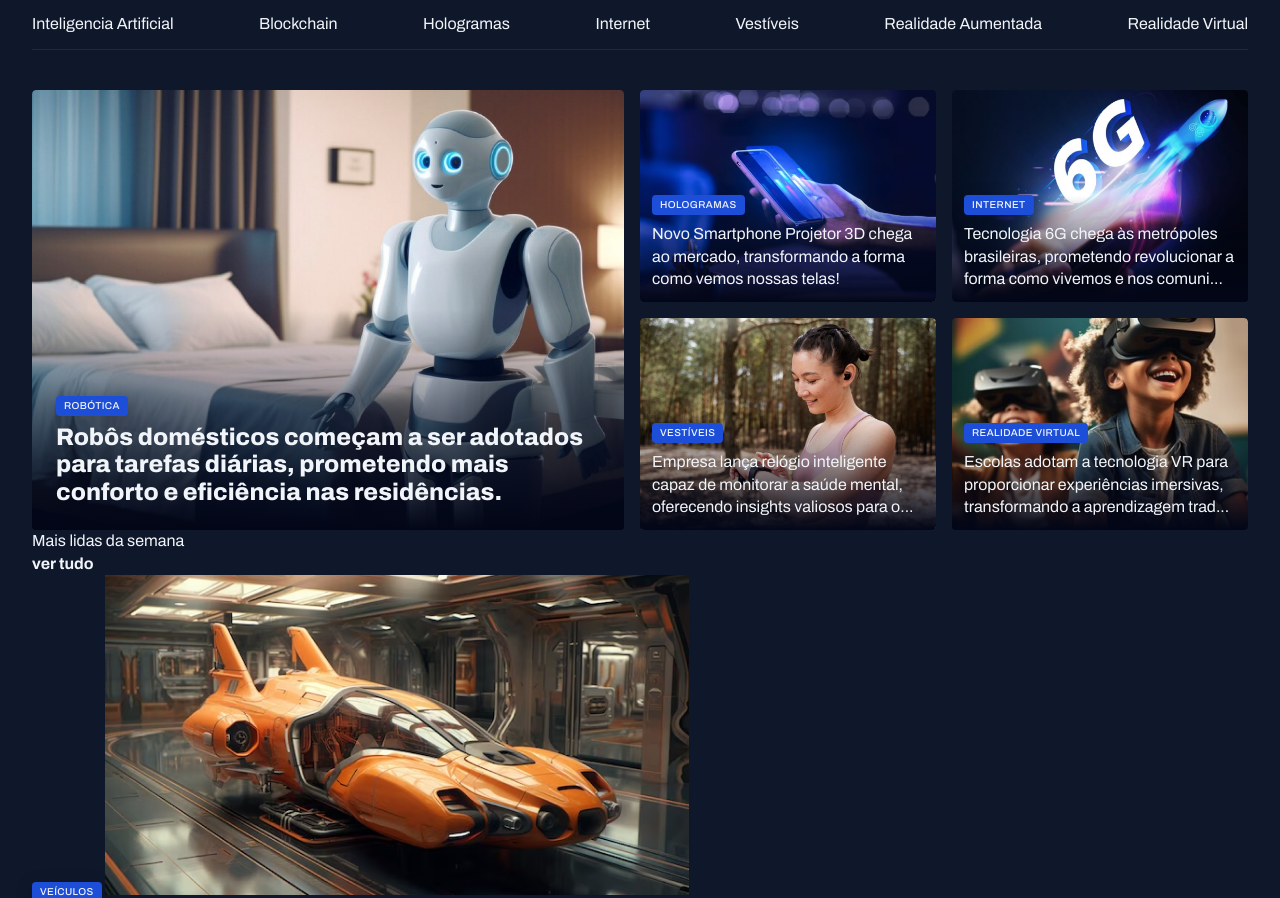
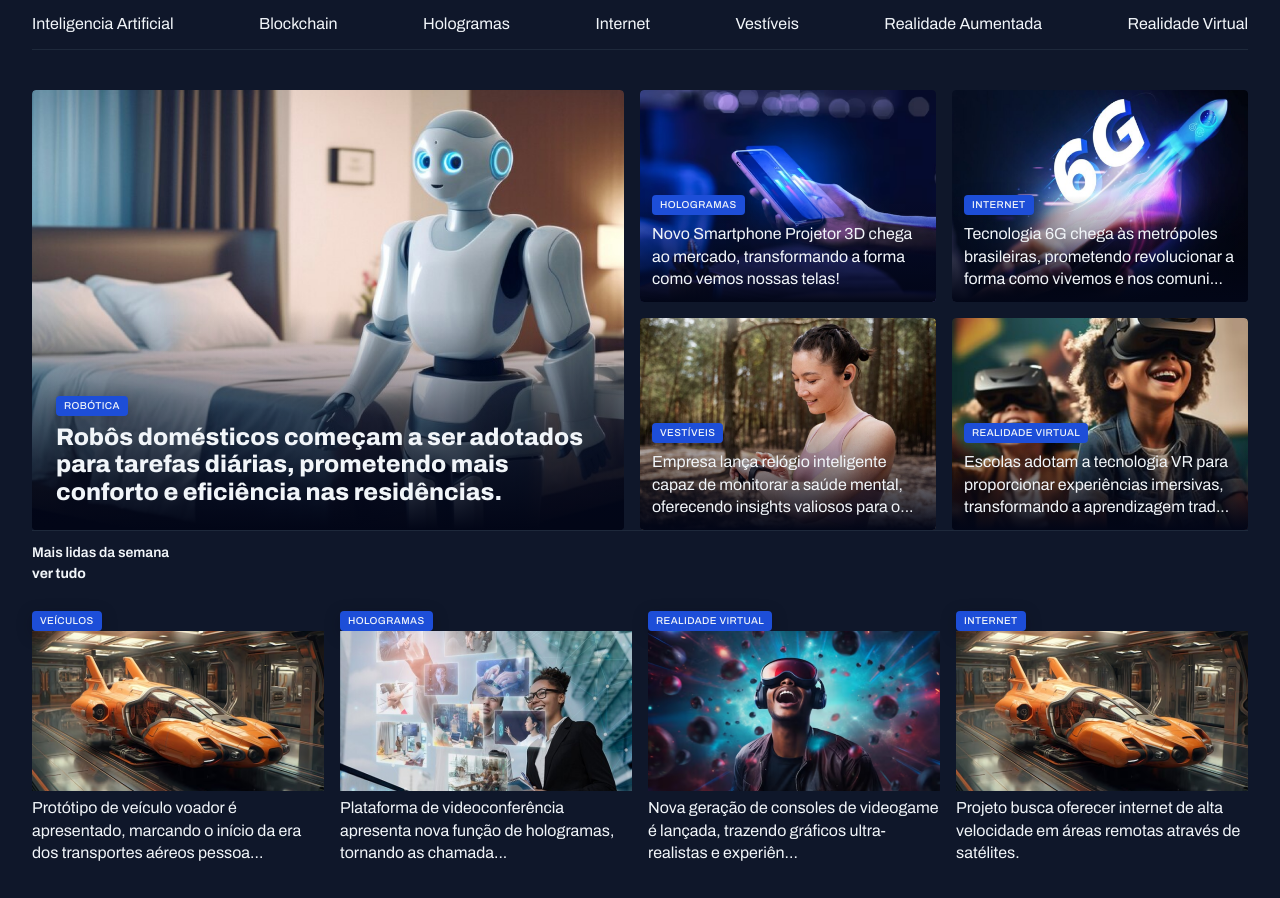
Before and after one commit to FabioHGF09/fullstack-portal-de-noticias, a plain HTML site: page index.html in a window 1280 px wide. Shown: the part 74-972 px from the top of the page. After the commit the page ends 939 px from the top, so only its background shows below. Drawn offline with Linux system fonts and the light colour scheme.

Commit message:
começo do css

```diff
--- a/styles/sections.css
+++ b/styles/sections.css
@@ -1,3 +1,9 @@
+section header{
+  border-top: 1px solid var(--stroke-color);
+  padding-block: 12px 24px;
+  font: var(--text-span);
+}
+
 #featured{
   img{
     height: 100%;
@@ -33,3 +39,23 @@
     }
   }
 }
+#weekly{
+
+  header a {
+    justify-self: end;
+
+    span {
+      background-image: url(../assets/icons/ArrowRight.svg);
+      width: 16px;
+      height: 16px;
+    }
+  }
+
+  &>div{
+    grid-template-columns: repeat(4,292px);
+  }
+
+  img{
+    height: 160px;
+  }
+}
```
